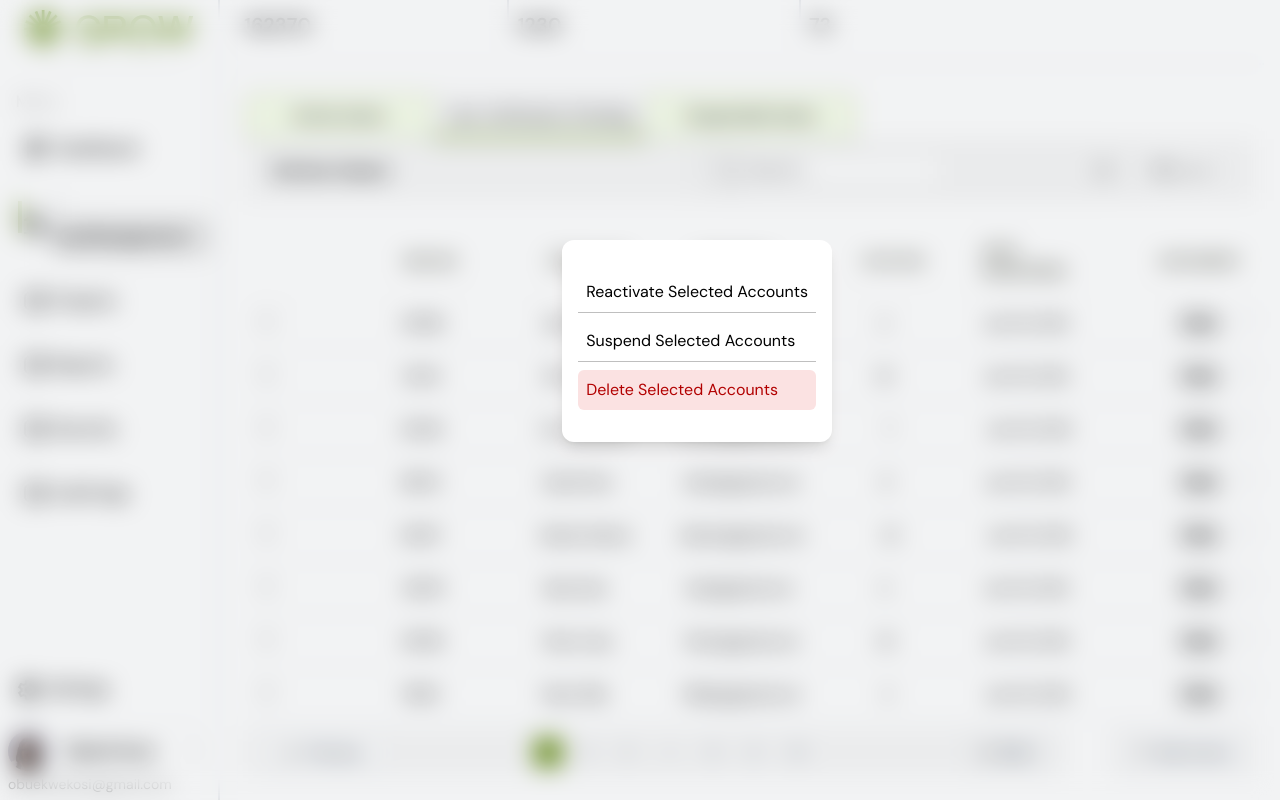
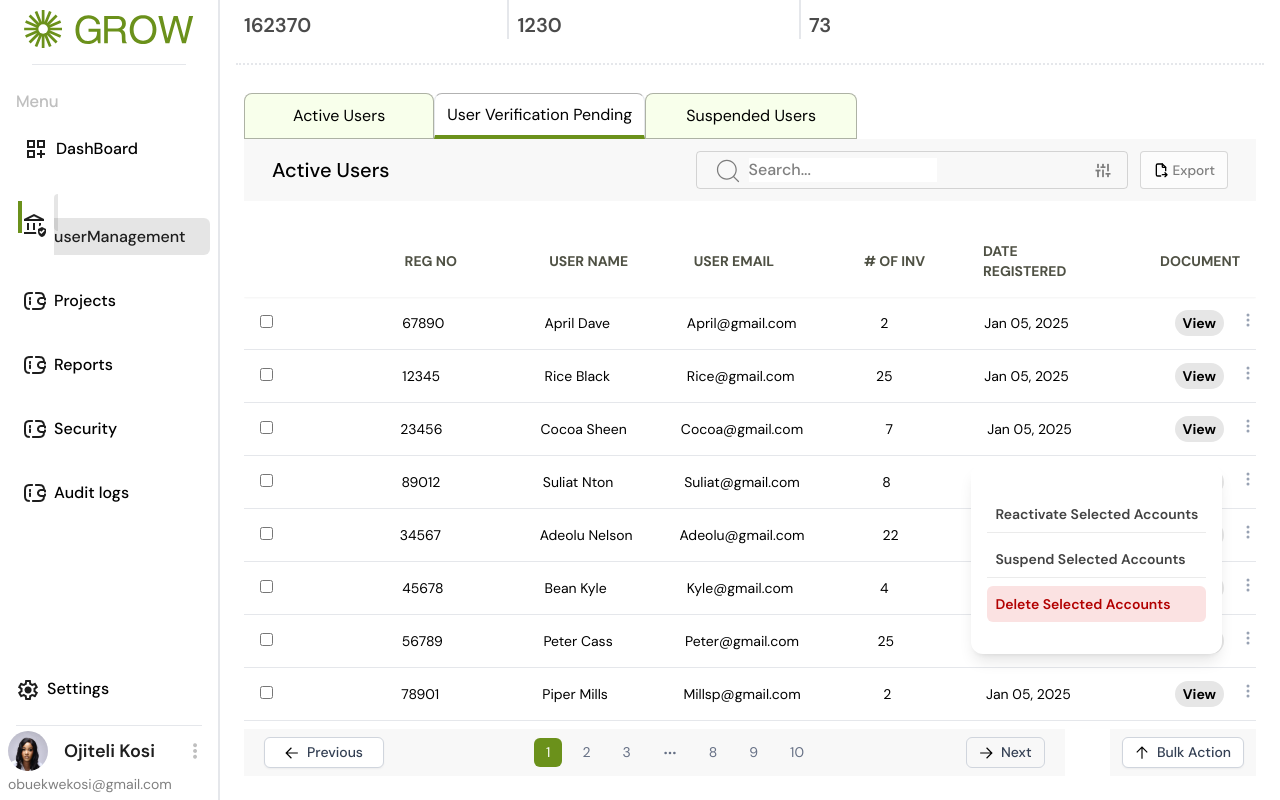
Before and after one commit to Agonsi123/Cosmos, a React (Vite) app: page /adminSidebar/userManagement in a window 1280 px wide. Both pictures are taken after a click on the button "Bulk Action". Shown: the part 179-979 px from the top of the page. Built offline with nearby package versions, Linux system fonts and the light colour scheme.

Commit message:
bulkAction modal started

```diff
--- a/src/components/adminDashboard/userManagement/userManagementModals/BulkActionModal.jsx
+++ b/src/components/adminDashboard/userManagement/userManagementModals/BulkActionModal.jsx
@@ -2,80 +2,106 @@ import React, { useState } from 'react';
 import WarningModal from './WarningModal';
 import { GiOrange, GiSandsOfTime } from "react-icons/gi";
 import { CiCircleCheck, CiCircleRemove, CiWarning } from "react-icons/ci";
+import hourglassgreen from "../../../../assets/hourglassgreen.svg";
+import hourglassorange from "../../../../assets/hourglassorange.svg";
+import goodgreen from "../../../../assets/goodgreen.svg";
+import goodorange from "../../../../assets/goodorange.svg";
 
 const BulkActionModal = ({setShowBulkModal}) => {
 
-    const [active, setActive] = useState('delete');
+    const [active, setActive] = useState(null);
 
 
   return (
+    <>
       <div
-      className="bg-[rgba(16,24,40,0.05)] backdrop-blur-md fixed min-h-screen z-10 w-[100%] top-0 left-0"
-        onClick={() => setShowBulkModal(false)}
+        className="bg-transparent fixed min-h-screen z-10 w-[100%] top-0 left-0"
+        // onClick={() => setShowBulkModal(false)}
       >
-      <div className="flex flex-col gap-2 py-8 px-4 rounded-xl bg-white shadow-lg absolute top-[30%] right-[35%]">
-        <div
-          className={`${
-            active === "reactivate"
-              ? "bg-[#fbe2e2] p-2 rounded-md text-[#b20000]"
-              : "border-b-[0.5px] border-[rgba(0,0,0,0.25)] p-2"
-          }`}
-          onClick={() => setActive("reactivate")}
+        <div className="flex flex-col gap-2 py-8 px-4 rounded-xl bg-white shadow-lg absolute top-[58%] right-[4.5%]">
+          <button
+            className="border-b-[0.5px] border-[rgba(0,0,0,0.08)] p-2 text-left text-sm font-[600] text-[#424242]"
+            onClick={() => setActive("reactivateAccount")}
           >
-          <h5>Reactivate Selected Accounts</h5>
+            Reactivate Selected Accounts
+          </button>
+
+          <button className="border-b-[0.5px] border-[rgba(0,0,0,0.08)] p-2 text-left text-sm font-[600] text-[#424242]">
+            Suspend Selected Accounts
+          </button>
+
+          <button className="bg-[#fbe2e2] p-2 rounded-md text-[#b20000] text-left text-sm font-[600]">
+            Delete Selected Accounts
+          </button>
+        </div>
+      </div>
+
+      {/* Modals for Bulk Action */}
+      {/* Accounts reactivation warning */}
+
+      {active === "reactivateAccount" ? (
+        <div className="bg-black bg-opacity-40 fixed h-screen z-10 w-full flex items-center justify-center inset-0">
+          <div className="bg-white w-[32.5%] rounded-xl shadow-lg">
+            <div className="m-6 flex flex-col gap-4">
+              <div className=" flex flex-col gap-5 items-center">
+                <div className="flex relative">
+                  <div className="border-8 border-[#f5fbe9] bg-[#ecf7d4] rounded-full">
+                    <img src={hourglassgreen} alt="hourglass" />
                   </div>
                   <div
-          className={`${
-            active === "suspend"
-              ? "bg-[#fbe2e2] p-2 rounded-md text-[#b20000]"
-              : "border-b-[0.5px] border-[rgba(0,0,0,0.25)] p-2"
-          }`}
-          onClick={() => setActive("suspend")}
+                    className="absolute right-[-164px] -top-2"
+                    onClick={() => setActive(null)}
                   >
-          <h5>Suspend Selected Accounts</h5>
+                    <CiCircleRemove className="size-6" />
+                  </div>
+                </div>
+                <p className="text-center text-base font-semibold text-[#1e1e1e]">
+                  Are you sure you want to reactivate <br />
+                  12 selected user accounts?
+                </p>
+              </div>
+              <button
+                className="bg-[#6b911b] text-white py-2 px-6 rounded-[4px]"
+                onClick={() => setActive("reactivateSuccessful")}
+              >
+                Yes, Reactivate Users
+              </button>
+            </div>
+          </div>
+        </div>
+      ) : null}
+
+      {/* Accounts reactivation success  */}
+
+      {active === "reactivateSuccessful" ? (
+        <div className="bg-black bg-opacity-40 fixed h-screen z-30 w-full flex items-center justify-center inset-0">
+          <div className="bg-white w-[32.5%] mt-2 rounded-xl shadow-lg">
+            <div className="m-6 flex flex-col gap-4 items-center">
+              <div className="flex relative">
+                <div className="border-8 border-[#f5fbe9] bg-[#ecf7d4] rounded-full">
+                  <img src={goodgreen} alt="Good Icon" />
                 </div>
                 <div
-          className={`${
-            active === "delete"
-              ? "bg-[#fbe2e2] p-2 rounded-md text-[#b20000]"
-              : "border-b-[0.5px] border-[rgba(0,0,0,0.25)] p-2"
-          }`}
-          onClick={() => setActive("delete")}
+                  className="absolute right-[-164px] -top-2"
+                  onClick={() => setActive(null)}
                 >
-          <h5>Delete Selected Accounts</h5>
+                  <CiCircleRemove className="size-6" />
                 </div>
               </div>
-      {/* <div>
-        {active === "reactivate" ? (
-          <WarningModal
-            icon1={<GiSandsOfTime />}
-            icon2={<CiCircleRemove />}
-            text="Are you sure you want to reactivate 12 selected user accounts?"
-            btnText="Yes, Reactivate Users"
-            bgColor="green"
-
-          />
-        ) : active === "suspend" ? (
-          <WarningModal
-            icon1={<GiSandsOfTime />}
-            icon2={<CiCircleRemove />}
-            text="Are you sure you want to suspend 12 selected user accounts?"
-            btnText="Yes, Please Suspend"
-            bgColor="orange"
-
-          />
-        ) : (
-          <WarningModal
-            icon1={<CiWarning />}
-            icon2={<CiCircleRemove />}
-            text="Are you sure you want to delete 12 selected user accounts?"
-            btnText="Yes, Please Delete"
-            bgColor="red"
-
-          />
-        )}
-      </div> */}
+              <div className="flex flex-col gap-4">
+                <p className="text-center text-base font-semibold text-[#1e1e1e]">
+                  User Accounts Successfully Reactivated
+                </p>
+                <p className="text-center text-sm text-[rgba(0,0,0,0.5)] font-normal">
+                  You have successfully reactivated 12 <br />
+                  selected user accounts
+                </p>
               </div>
+            </div>
+          </div>
+        </div>
+      ) : null}
+    </>
   );
 }
 
```
Lines whose indentation alone changed are shown as unchanged.
